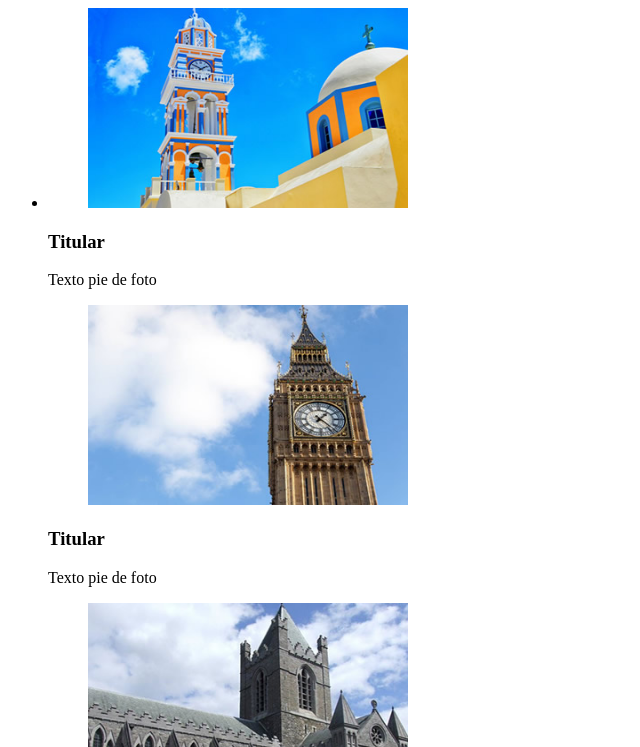
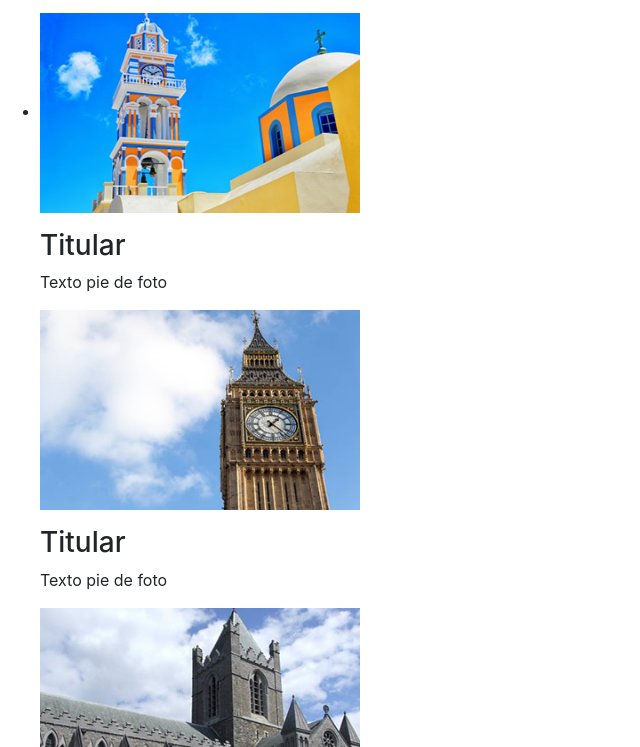
Before and after one commit to borja-antequera/proyecto_1, a website: page index.html in a window 1280 px wide. Shown: the part 342-1089 px from the top of the page, without its empty margins (0-640 px from the left). Drawn offline with Linux system fonts and the light colour scheme.

Commit message:
adding .gitignore and bootstrap

```diff
--- a/index.html
+++ b/index.html
@@ -4,6 +4,7 @@
 <head>
     <meta charset="UTF-8">
     <title>Agencia de viajes</title>
+    <link type="text/css" rel="stylesheet" href="bower_components/bootstrap/dist/css/bootstrap.min.css">
     <style type="text/css">
 
         <!-- ---------------------------------------------------------- -->
```
